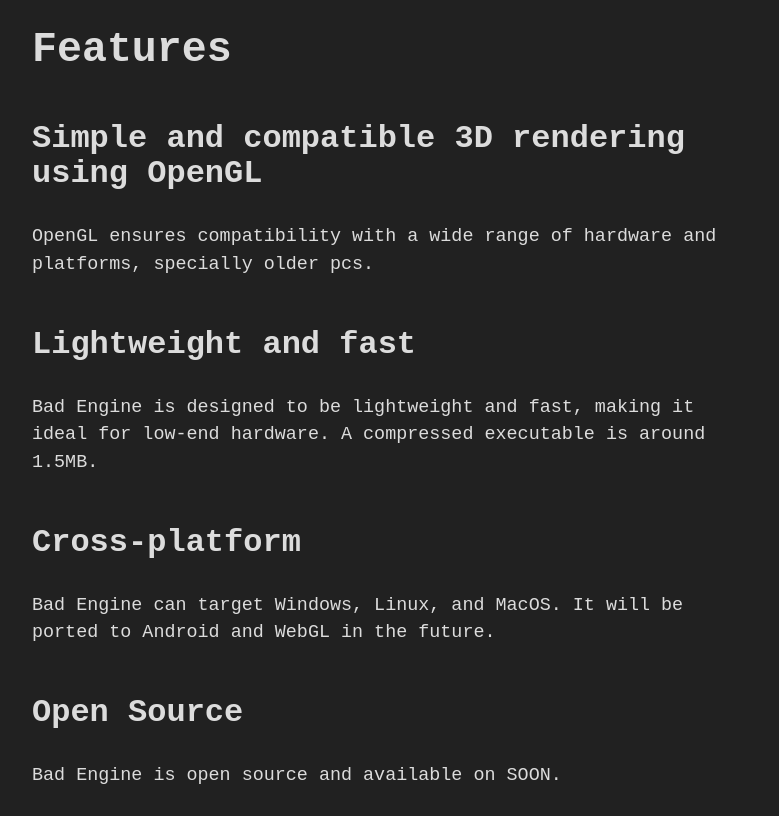
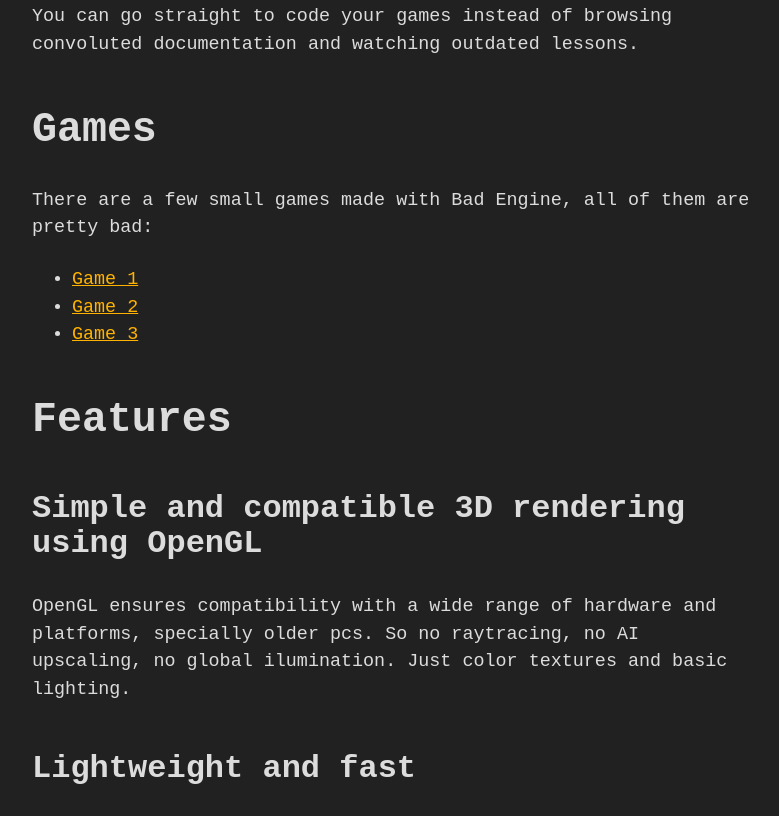
Before and after one commit to lucasdgc/bad_engine_site, a plain HTML site: page index.html in a window 1280 px wide. Shown: the part 524-1340 px from the top of the page, without its empty margins (248-1027 px from the left). Drawn offline with Linux system fonts and the light colour scheme.

Commit message:
new site content

```diff
--- a/index.html
+++ b/index.html
@@ -3,8 +3,8 @@
 <head>
     <meta charset="UTF-8">
     <meta name="viewport" content="width=device-width, initial-scale=1.0">
-    <link rel="stylesheet" href="assets/simple.min.css">
-    <link rel="stylesheet" href="assets/custom.css">
+    <link rel="stylesheet" href="assets/css/simple.min.css">
+    <link rel="stylesheet" href="assets/css/custom.css">
 
     <title>Bad Engine 3D</title>
 </head>
@@ -17,19 +17,29 @@
   <main>
     <h2>Limitation as a decision</h2>
     <p>Bad Engine is designed to be simple and easy to use. It is not meant to be a full-fledged game engine, but rather a nice tool for learning and experimentation.</p>
-    <p>For those who want to code their own 3D games, Bad Engine provides a framework to build upon.</p>
+    <p>For those who want to code their own 3D games, Bad Engine provides a framework to build upon. </p>
+    <p>You can go straight to code your games instead of browsing convoluted documentation and watching outdated lessons.</p>
+
+    <h2>Games</h2>
+    <p>There are a few small games made with Bad Engine, all of them are pretty bad:</p>
+    <ul>
+      <li><a href="#">Game 1</a></li>
+      <li><a href="#">Game 2</a></li>
+      <li><a href="#">Game 3</a></li>
+    </ul>
 
     <h2>Features</h2>
       <h3>Simple and compatible 3D rendering using OpenGL</h3>
-      <p>OpenGL ensures compatibility with a wide range of hardware and platforms, specially older pcs.</p>
+      <p>OpenGL ensures compatibility with a wide range of hardware and platforms, specially older pcs. So no raytracing, no AI upscaling, no global ilumination. Just color textures and basic lighting.</p>
       <h3>Lightweight and fast</h3>
       <p>Bad Engine is designed to be lightweight and fast, making it ideal for low-end hardware. A compressed executable is around 1.5MB.</p>
       <h3>Cross-platform</h3>
       <p>Bad Engine can target Windows, Linux, and MacOS. It will be ported to Android and WebGL in the future.</p>
       <h3>Open Source</h3>
-      <p>Bad Engine is open source and available on SOON.</p>
+      <p>Bad Engine will soon be released as Open Source.</p>
+  </main>
 
-  </main>
+
 
   <footer>
     <p>Bad Engine.</p>
```
Also changed, not shown: assets/css/custom.css (renamed from assets/custom.css), assets/css/simple.min.css (renamed from assets/simple.min.css).
